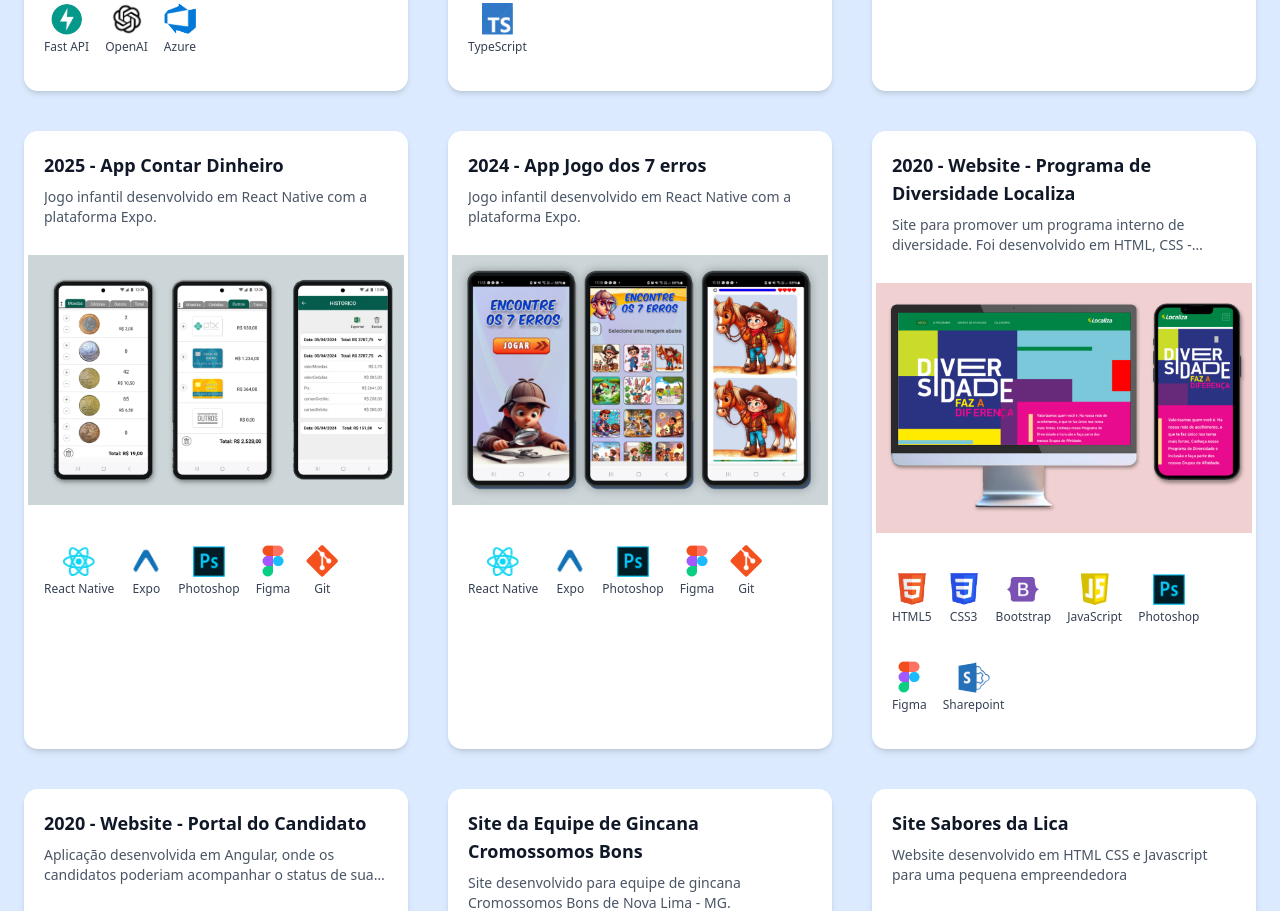
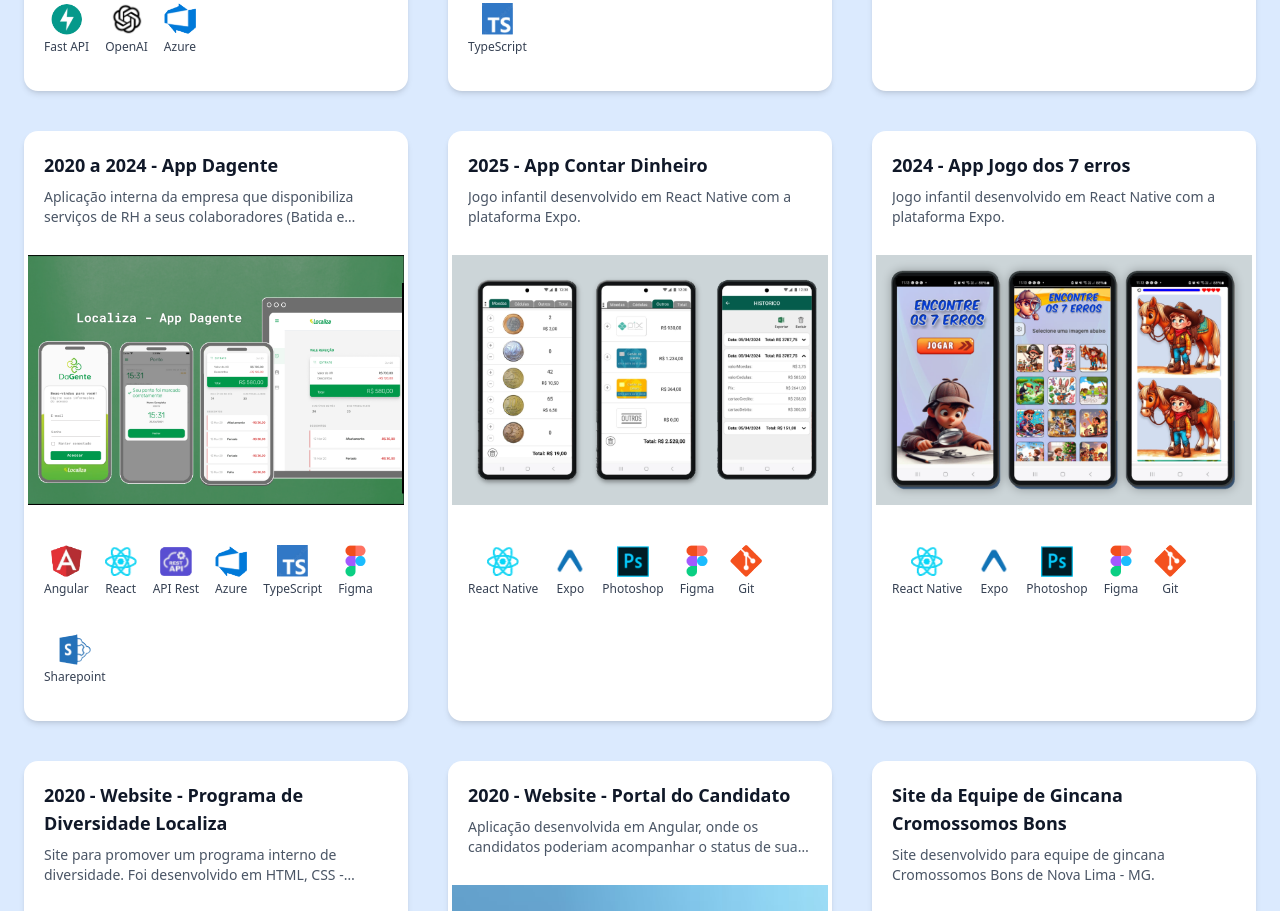
Before and after one commit to JurandirOliveira/portfolio-nextjs, a Next.js app: page /portfolio/dev in a window 1280 px wide. Shown: the part 760-1671 px from the top of the page. Built offline with nearby package versions, Linux system fonts and the light colour scheme.

Commit message:
Add projeto app dagente

```diff
--- a/src/data/projects-dev.ts
+++ b/src/data/projects-dev.ts
@@ -51,6 +51,17 @@ export const projects: ProjectType[] = [
     highlight: true,
   },
       {
+    slug: "app-dagente",
+    title: "2020 a 2024 -  App Dagente",
+    description:
+      "Aplicação interna da empresa que disponibiliza serviços de RH a seus colaboradores (Batida e tratativa de ponto, Marcação e gestão de férias, consulta a contracheque, extrato de plano de saúde, benefícios e diversas outras funcionalidades). A aplicação era um microfrontend com um container em Angular e diversos módulos em React. A parte Mobile foi desenvolvida em Flutter consumindo os módulos Rect",
+    stack: ["Angular", "React", "API Rest","Azure", "TypeScript", "Figma", "Sharepoint"],
+    image: "/assets/portfolio/dev/web/web-dagente.png",
+    demo:"",
+    tipourl:'Demo',
+    highlight:true
+  },
+      {
     slug: "app-contar-dinheiro",
     title: "2025 - App Contar Dinheiro",
     description:
@@ -75,11 +86,10 @@ export const projects: ProjectType[] = [
     title: "2020 - Website - Programa de Diversidade Localiza",
     description:
       "Site para promover um programa interno de diversidade. Foi desenvolvido em HTML, CSS - BootStrap e JavaScript a partir de Mockups no Figma. O site foi hospedado no Portal Localiza - Sharepoint.",
-    stack: ["HTML5", "CSS3", "Bootstrap","JavaScript", "Photoshop", "Figma", "Sharepoint"],
+    stack: ["HTML5", "CSS3", "Bootstrap","JavaScript", "Photoshop", "Figma"],
     image: "/assets/portfolio/dev/web/web-diversidade.png",
     demo:"/assets/portfolio/dev/web/divhtml/demo.html",
     tipourl:'Demo',
-    highlight:true
   },
     {
     slug: "website-portal-candidato",
```
Also changed, not shown: public/assets/portfolio/dev/web/web-dagente.png (added).
